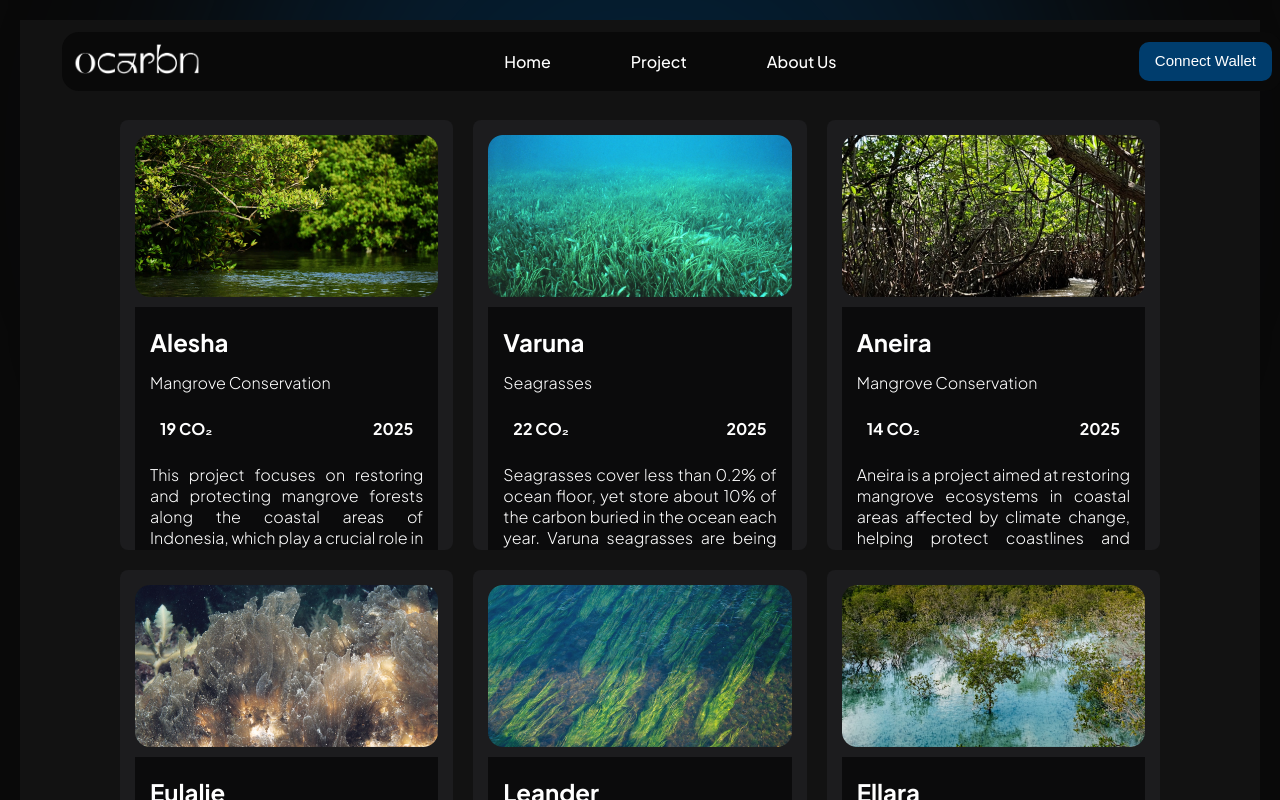
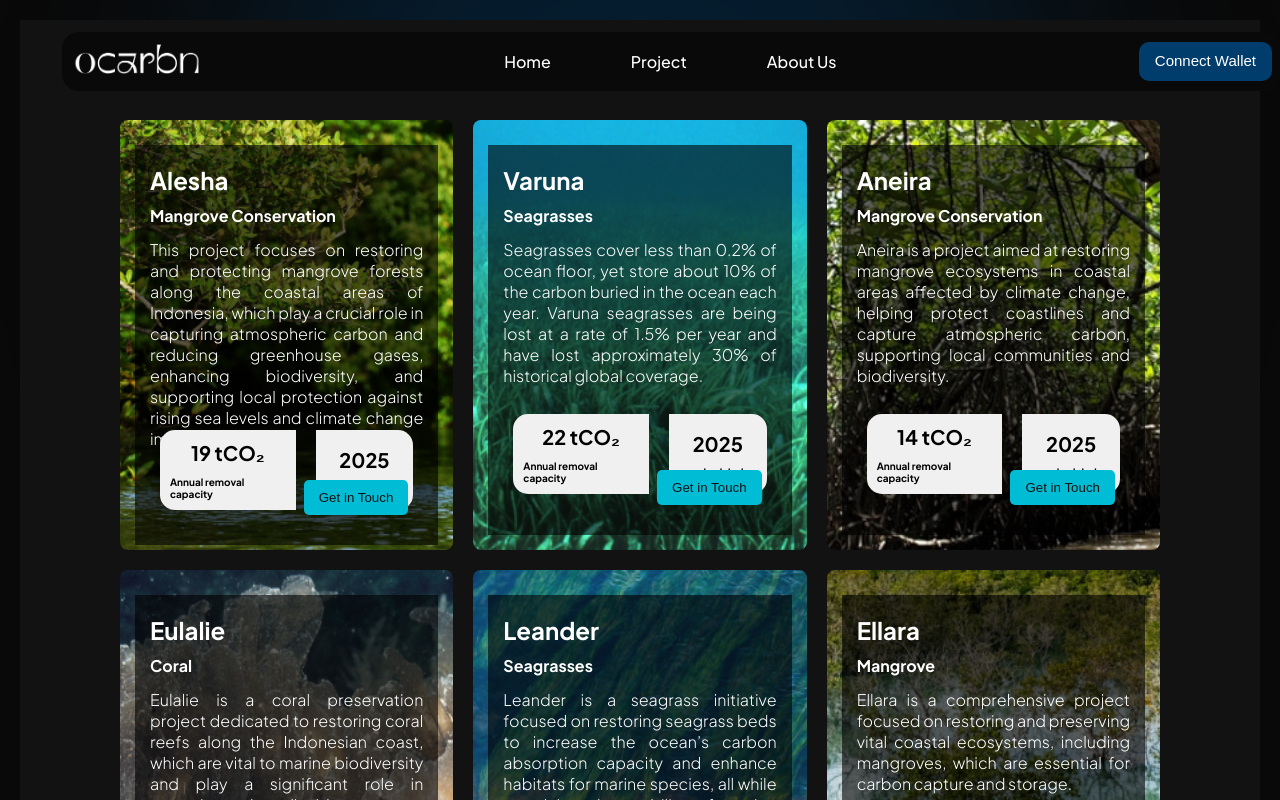
Before and after one commit to blckdfly/ocarbn-by-alesha, a React (Create React App) app: page /project-detail in a window 1280 px wide. Shown: the top 800 px of the page. Built offline with nearby package versions, Linux system fonts and the light colour scheme.

Commit message:
Update projectDetail.jsx

```diff
--- a/src/pages/projectDetail.jsx
+++ b/src/pages/projectDetail.jsx
@@ -8,21 +8,33 @@ const ProjectDetail = () => {
 
   return (
     <div className="project-detail-container">
-
         <div className="gradient-circle"></div>
 
 <div className="project-list-section">
   {projects.map((project) => (
-          <div key={project.id} className="project-card">
-            <img src={project.img} alt={project.name} />
+    <div
+      key={project.id}
+      className="project-card"
+      style={{ backgroundImage: `url(${project.img})` }}
+    >
       <div className="project-info">
         <h3>{project.name}</h3>
-              <p>{project.type}</p>
+        <h5>{project.type}</h5>
+
+        <p className="project-description">{project.description}</p>
+
         <div className="project-date">
-                <span>{project.date} CO₂</span>
-                <span>{project.year}</span>
+          <div className='project-date-left'>
+            <h4>{project.date} tCO₂</h4>
+            <h6>Annual removal capacity</h6>
           </div>
-              <p className="project-description">{project.description}</p>
+          <div className='project-date-right'>
+            <h4>{project.year}</h4>
+            <h6>scheduled</h6>
+          </div>
+
+
+        </div>
 
         <button
           className="get-in-touch"
@@ -34,6 +46,7 @@ const ProjectDetail = () => {
     </div>
   ))}
 </div>
+
     </div>
   );
 };
```
Lines whose indentation alone changed are shown as unchanged.
